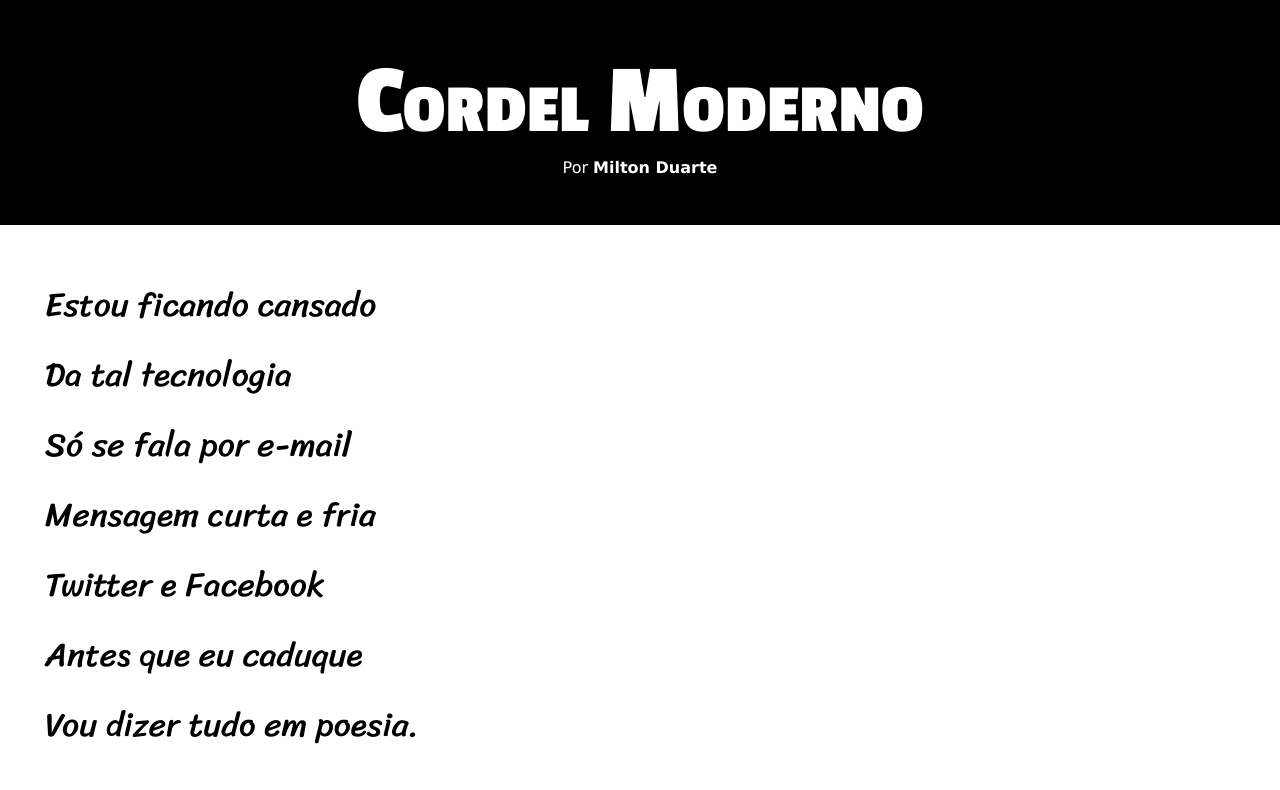
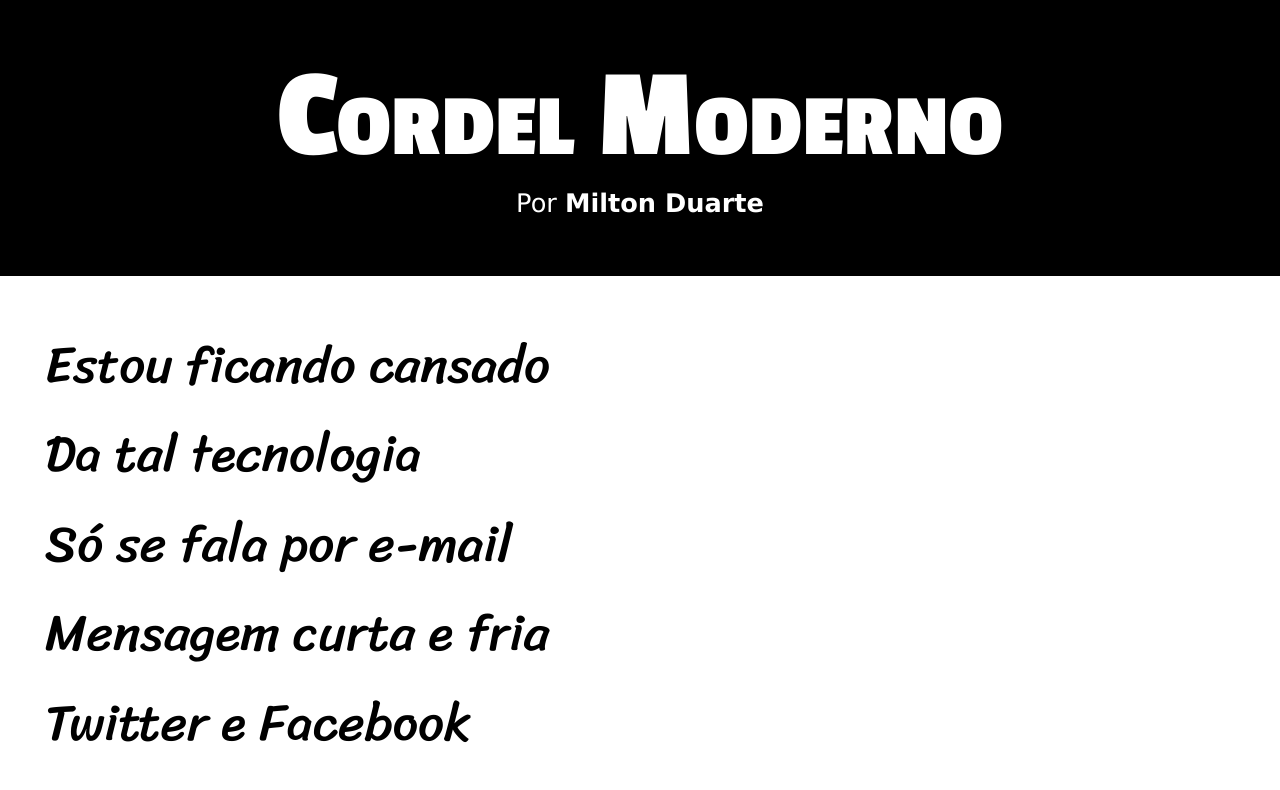
Before and after one commit to LucasMouraDesenvolvedor/projeto-cordel, a plain HTML site: page index.html in a window 1280 px wide. Shown: the top 790 px of the page. Drawn offline with Linux system fonts and the light colour scheme.

Commit message:
Update style.css

```diff
--- a/estilo/style.css
+++ b/estilo/style.css
@@ -15,7 +15,7 @@ header {
 }
 
 header > h1 {
-    font-size: 100px;
+    font-size: 10vw;
     font-family: 'Passion One', Arial, Verdana, sans-serif;
     font-weight: bold;
     margin: 15px 10px 0px 10px;
@@ -32,15 +32,24 @@ header a:hover {
 
 header > p {
     margin-top: 0px;
+    font-size: 2vw;
 }
 
 span.title {
     font-size: 0.7em;
 }
 
+main > p.poesia {
+    font-size: 5vw;
+}
+
+main > p.poesia {
+    font-size: 4vw;
+}
+
 .poesia {
-    line-height: 70px;
-    font-size: 2.1em;
+    line-height: 7vw;
+    font-size: 3vw;
     font-family: "Sriracha", cursive;
     font-weight: normal;
 
@@ -62,6 +71,7 @@ div#primeiro-background {
 
     margin: 25px;
     border-radius: 10px;
+    font-size: 5vw;
 }
 
 #segundo-background {
```
